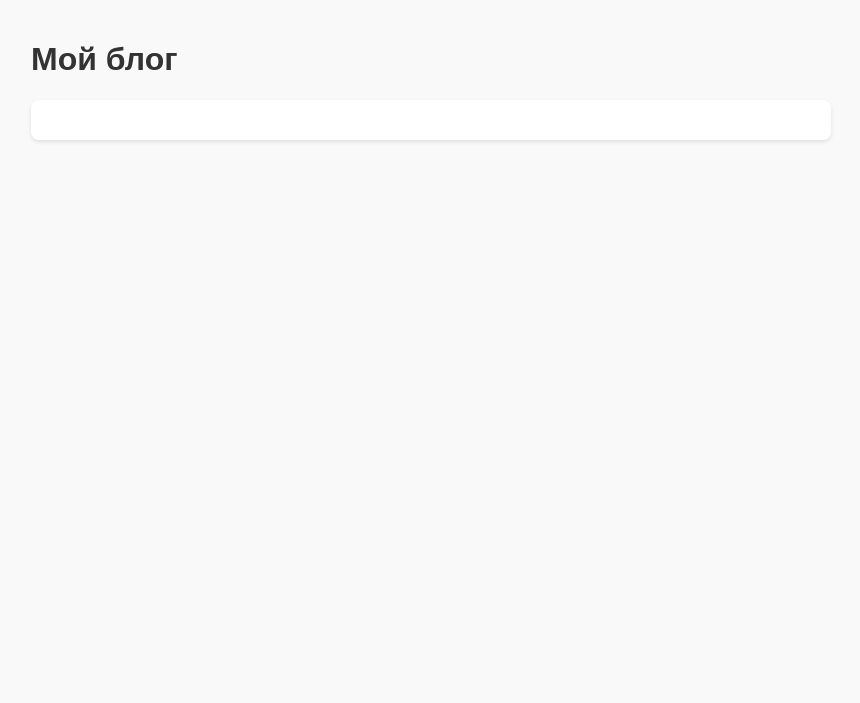
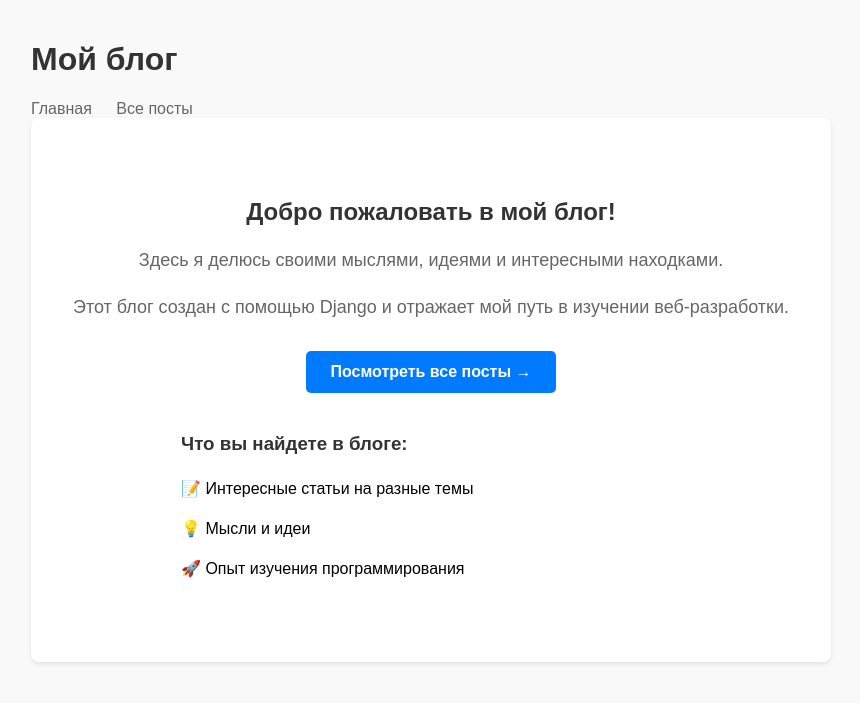
Before and after one commit to Mobostrayk/DjangoGIT, a Django app: page / in a window 1280 px wide. Shown: the top 703 px of the page, without its empty margins (209-1069 px from the left). Run offline with Django 5.2, Linux system fonts and the light colour scheme.

Commit message:
feat: add home template and improve navigation
- Created dedicated home.html template with welcome content
- Added navigation menu to base template
- Improved CSS with new styles for home page
- Verified static files loading correctly (200 status)
- Tested fresh clone and setup process

```diff
--- a/posts/static/css/style.css
+++ b/posts/static/css/style.css
@@ -28,3 +28,81 @@ li {
     padding-bottom: 15px;
     border-bottom: 1px solid #eee;
 }
+/* Навигация */
+.main-nav {
+    margin-top: 10px;
+}
+
+.main-nav a {
+    color: #666;
+    text-decoration: none;
+    margin-right: 20px;
+    font-weight: 500;
+}
+
+.main-nav a:hover {
+    color: #333;
+}
+
+/* Главная страница */
+.welcome-section {
+    text-align: center;
+    padding: 40px 20px;
+}
+
+.welcome-section h2 {
+    color: #333;
+    margin-bottom: 20px;
+}
+
+.welcome-section p {
+    font-size: 18px;
+    line-height: 1.6;
+    margin-bottom: 15px;
+    color: #666;
+}
+
+.cta-section {
+    margin: 30px 0;
+}
+
+.cta-button {
+    display: inline-block;
+    background: #007bff;
+    color: white;
+    padding: 12px 24px;
+    text-decoration: none;
+    border-radius: 5px;
+    font-weight: bold;
+    transition: background 0.3s;
+}
+
+.cta-button:hover {
+    background: #0056b3;
+    text-decoration: none;
+    color: white;
+}
+
+.features {
+    margin-top: 40px;
+    text-align: left;
+    max-width: 500px;
+    margin-left: auto;
+    margin-right: auto;
+}
+
+.features h3 {
+    color: #333;
+    margin-bottom: 15px;
+}
+
+.features ul {
+    list-style: none;
+    padding: 0;
+}
+
+.features li {
+    padding: 8px 0;
+    border-bottom: none;
+    margin-bottom: 5px;
+}
--- a/posts/templates/posts/base.html
+++ b/posts/templates/posts/base.html
@@ -9,6 +9,10 @@
 <body>
     <header>
         <h1><a href="/">Мой блог</a></h1>
+        <nav class="main-nav">
+            <a href="/">Главная</a>
+            <a href="/posts/">Все посты</a>
+        </nav>
     </header>
     <main>
         {% block content %}
--- /dev/null
+++ b/posts/templates/posts/home.html
@@ -0,0 +1,22 @@
+{% extends "posts/base.html" %}
+
+{% block content %}
+<div class="welcome-section">
+    <h2>Добро пожаловать в мой блог!</h2>
+    <p>Здесь я делюсь своими мыслями, идеями и интересными находками.</p>
+    <p>Этот блог создан с помощью Django и отражает мой путь в изучении веб-разработки.</p>
+
+    <div class="cta-section">
+        <a href="/posts/" class="cta-button">Посмотреть все посты →</a>
+    </div>
+
+    <div class="features">
+        <h3>Что вы найдете в блоге:</h3>
+        <ul>
+            <li>📝 Интересные статьи на разные темы</li>
+            <li>💡 Мысли и идеи</li>
+            <li>🚀 Опыт изучения программирования</li>
+        </ul>
+    </div>
+</div>
+{% endblock %}
--- a/posts/views.py
+++ b/posts/views.py
@@ -3,7 +3,7 @@ from .models import Post
 from django.shortcuts import render, get_object_or_404
 
 def home_view(request):
-    return render(request, 'posts/base.html')
+    return render(request, 'posts/home.html')
 
 def post_list_view(request):
     posts = Post.objects.all()
```
